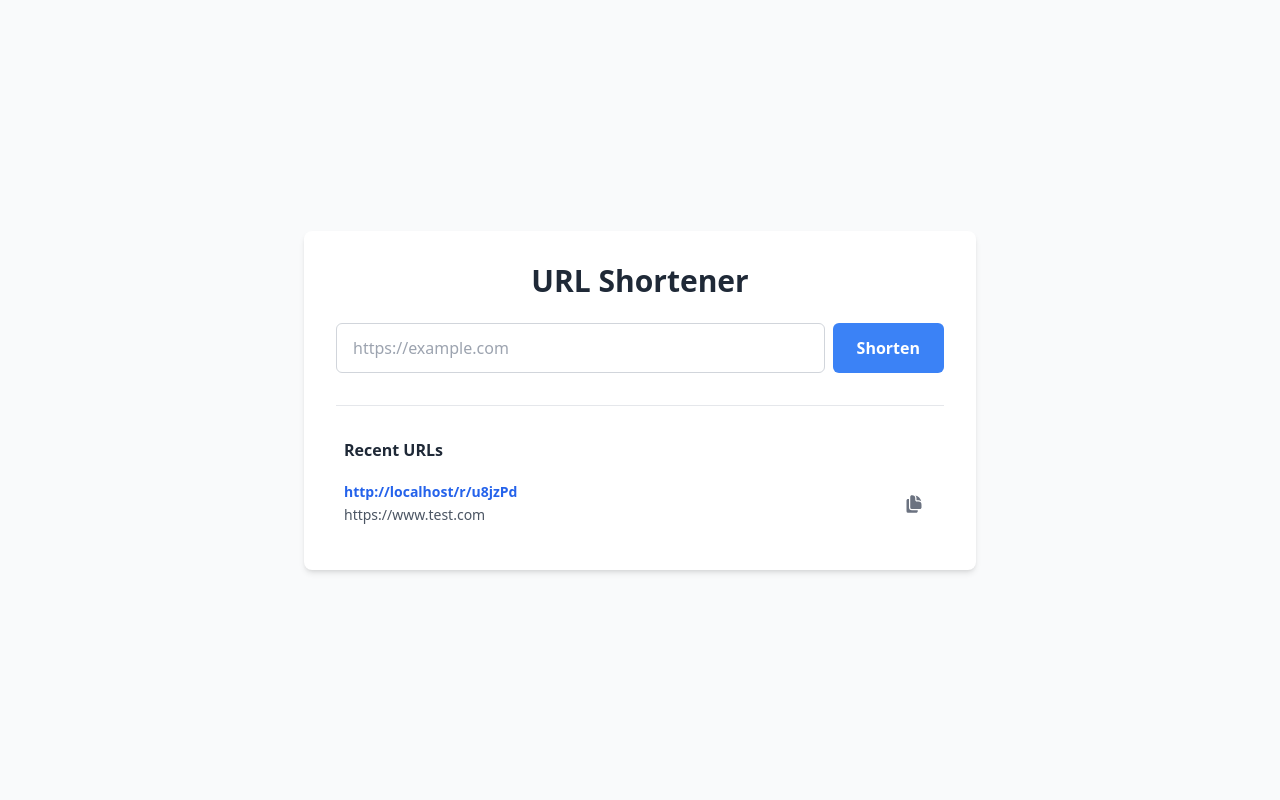
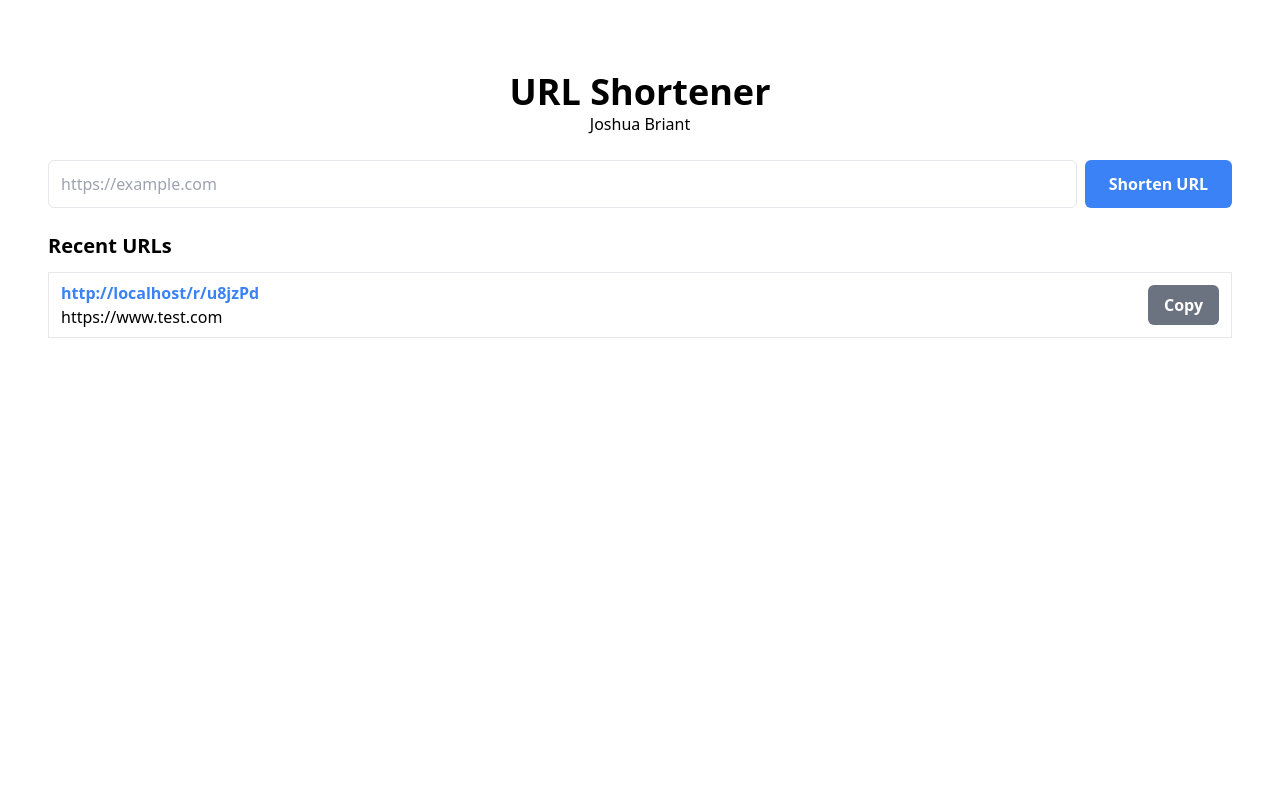
Before and after one commit to jkbriant/fastapi_url_shortener, a FastAPI app: page / in a window 1280 px wide. Run offline with FastAPI, Linux system fonts and the light colour scheme; some libraries are stand-ins or nearby versions.

Commit message:
reformatting html

```diff
--- a/templates/error.html
+++ b/templates/error.html
@@ -4,7 +4,7 @@
         <h1 class="text-4xl font-bold text-red-500 mb-2">{{ status_code }}</h1>
         <h2 class="text-xl font-semibold text-gray-800 mb-4">Oops!</h2>
         <p class="text-gray-600 mb-6">{{ message }}</p>
-        <a href="/" class="inline-block bg-blue-500 text-white font-medium py-2 px-4 rounded-md hover:bg-blue-600 focus:outline-none focus:ring-2 focus:ring-blue-500 focus:ring-offset-2">
+        <a href="/" class="inline-block bg-blue-500 text-white font-medium py-2 px-4 rounded-md">
             Go Home
         </a>
     </div>
--- a/templates/home.html
+++ b/templates/home.html
@@ -1,64 +1,53 @@
 {% extends "layout.html" %}
 {% block content %}
-    <div class="bg-white p-8 rounded-lg shadow-md max-w-2xl w-full">
-        <h1 class="text-3xl font-bold text-gray-800 mb-6 text-center">URL Shortener</h1>
+    <div class="p-6 w-full">
+        <!-- Title -->
+        <div class="text-center py-6">
+            <h1 class="text-4xl font-bold">URL Shortener</h1>
+            <p>Joshua Briant</p>
+        </div>
 
         <!-- Form to shorten new URL -->
-        <form method="POST" action="/" class="mb-8 space-y-4">
-            <div class="flex gap-2">
-                <input type="text" name="url" placeholder="https://example.com" required
-                    class="flex-1 px-4 py-3 border border-gray-300 rounded-md focus:outline-none focus:ring-2 focus:border-blue-500">
+        <form method="POST" action="/" class="flex gap-2">
+            <input type="text" name="url" placeholder="https://example.com"
+                class="flex-1 px-3 rounded-md border">
             <button type="submit"
-                    class="bg-blue-500 text-white font-semibold py-3 px-6 rounded-md hover:bg-blue-600 focus:outline-none focus:ring-2 transition-colors">
-                    Shorten
+                class="font-semibold bg-blue-500 hover:bg-blue-700 text-white py-3 px-6 rounded-md">
+                Shorten URL
             </button>
-            </div>
         </form>
 
         <!-- URL History -->
-        <div class="border-t pt-6">
-            <h2 class="font-bold text-gray-800 py-2 pl-2">Recent URLs</h2>
-
+        <div class="pt-6">
+            <h2 class="text-xl font-bold">Recent URLs</h2>
+            <div>
                 {% for post in posts %}
-                <div class="flex items-center justify-between py-3 border-b last:border-b-0 hover:bg-gray-50">
-                    <div class="flex-1 min-w-0 mr-4 pl-2">
-                        <div class="flex items-center gap-2">
-                            <a href="{{ post.content }}" class="font-semibold text-blue-600 text-sm">{{ request.base_url }}r/{{ post.title }}</a>
+                    <div class="flex items-center justify-between border px-3 my-3">
+                        <div class="flex-1 py-2">
+                            <div>
+                                <a href="{{ post.content }}" class="font-semibold hover:text-blue-800 text-blue-500">{{ request.base_url }}r/{{ post.title }}</a>
                             </div>
-                        <span class="text-gray-600 text-sm">
-                            {{ post.content }}
-                        </span>
+                            <span class="">{{ post.content }}</span>
                         </div>
-                    <button onclick="copyToClipboard('{{ request.base_url }}r/{{ post.title }}')"
-                        class="text-gray-500 hover:text-blue-600 pr-5 rounded-md hover:bg-blue-50 transition-colors"
-                        title="Copy to clipboard">
-                        <!-- <svg xmlns="http://www.w3.org/2000/svg" class="h-5 w-5" fill="none" viewBox="0 0 24 24" stroke="currentColor">
-                            <path stroke-linecap="round" stroke-linejoin="round" stroke-width="2" d="M8 16H6a2 2 0 01-2-2V6a2 2 0 012-2h8a2 2 0 012 2v2m-6 12h8a2 2 0 002-2v-8a2 2 0 00-2-2h-8a2 2 0 00-2 2v8a2 2 0 002 2z" />
-                        </svg> -->
-                        <svg xmlns="http://www.w3.org/2000/svg" viewBox="0 0 24 24" fill="currentColor" class="size-5">
-                            <path d="M7.5 3.375c0-1.036.84-1.875 1.875-1.875h.375a3.75 3.75 0 0 1 3.75 3.75v1.875C13.5 8.161 14.34 9 15.375 9h1.875A3.75 3.75 0 0 1 21 12.75v3.375C21 17.16 20.16 18 19.125 18h-9.75A1.875 1.875 0 0 1 7.5 16.125V3.375Z" />
-                            <path d="M15 5.25a5.23 5.23 0 0 0-1.279-3.434 9.768 9.768 0 0 1 6.963 6.963A5.23 5.23 0 0 0 17.25 7.5h-1.875A.375.375 0 0 1 15 7.125V5.25ZM4.875 6H6v10.125A3.375 3.375 0 0 0 9.375 19.5H16.5v1.125c0 1.035-.84 1.875-1.875 1.875h-9.75A1.875 1.875 0 0 1 3 20.625V7.875C3 6.839 3.84 6 4.875 6Z" />
-                        </svg>
+                        <div class="flex-2">
+                            <button type="submit"
+                                class="font-semibold bg-gray-500 hover:bg-gray-700 text-white py-2 px-4 rounded-md"
+                                onclick="copyToClipboard('{{ request.base_url }}r/{{ post.title }}')">
+                                Copy
                             </button>
+                        </div>
                     </div>
                 {% else %}
                     <p class="text-gray-500 text-center py-8">No URLs shortened yet. Enter one above!</p>
                 {% endfor %}
             </div>
         </div>
+    </div>
 
     <script>
         function copyToClipboard(text) {
             navigator.clipboard.writeText(text).then(() => {
-                // Create a temporary toast notification
-                const toast = document.createElement('div');
-                toast.className = 'fixed bottom-4 right-4 bg-green-500 text-white px-4 py-2 rounded-md shadow-lg z-50';
-                toast.textContent = 'Copied to clipboard!';
-                document.body.appendChild(toast);
-
-                setTimeout(() => {
-                    toast.remove();
-                }, 2000);
+                alert('Copied to link to clipboard!');
             }).catch(err => {
                 console.error('Failed to copy:', err);
             });
--- a/templates/layout.html
+++ b/templates/layout.html
@@ -12,7 +12,7 @@
         </title>
         <script src="https://cdn.tailwindcss.com"></script>
     </head>
-    <body class="min-h-screen bg-gray-50 flex items-center justify-center p-4">
+    <body class="flex items-center justify-center p-6">
         {% block content %}
         {% endblock content %}
     </body>
```
Lines whose indentation alone changed are shown as unchanged.
